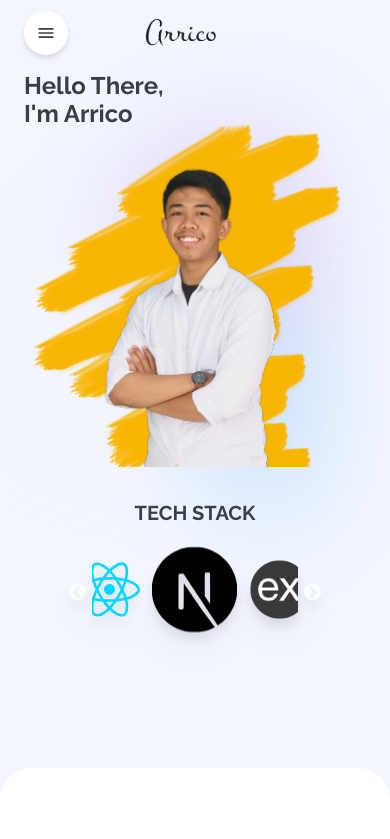
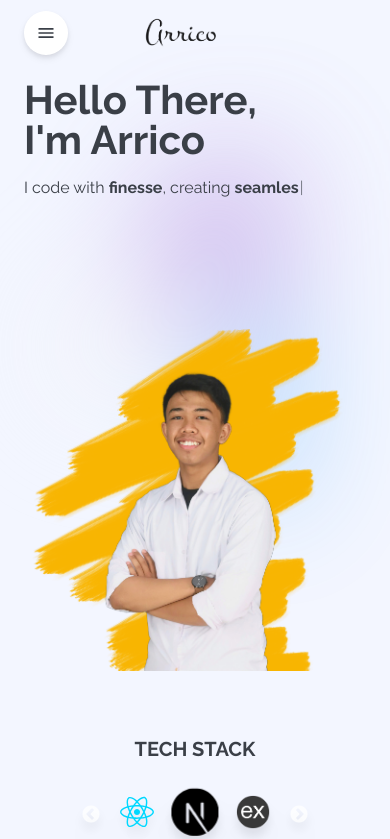
Before and after one commit to arricodyanto/personal-web, a React (Vite) app: page / in a window 390 px wide. Shown: the top 839 px of the page. Built offline with nearby package versions, Linux system fonts and the light colour scheme.

Commit message:
Update the Hero section

```diff
--- a/src/common/components/organism/HeroSection.tsx
+++ b/src/common/components/organism/HeroSection.tsx
@@ -10,12 +10,15 @@ export default function HeroSection() {
 			component={'section'}
 			id='hero'
 			className='relative'>
-			<Stack className='absolute xs:top-[5rem] md:top-[8rem]'>
+			<Stack className='md:absolute xs:mt-[5rem] md:top-[8rem]'>
 				<Typography
 					variant='subtitle1'
-					className='font-bold xs:text-[1.5rem] md:text-[2rem] lg:text-[4rem] xs:leading-7 md:leading-[2rem] lg:leading-[4rem] text-text-primary xs:w-[180px] md:w-[240px] lg:w-[400px]'>
+					className='font-bold xs:text-[2.5rem] md:text-[2rem] lg:text-[4rem] xs:leading-10 md:leading-[2rem] lg:leading-[4rem] text-text-primary xs:w-3/4 md:w-[240px] lg:w-[400px]'>
 					Hello There, I'm Arrico
 				</Typography>
+				<Box className='mt-4 h-[30px]'>
+					<TypingAnimation text="I code with <b>finesse</b>, creating <b>seamless</b> user experiences, and I'm deeply in <b>love</b> with my <b>Front End World</b>." />
+				</Box>
 			</Stack>
 			<Grid
 				container
@@ -60,12 +63,12 @@ export default function HeroSection() {
 					xs={12}
 					md={3}
 					lg={2}
-					className='xs:pt-[2rem] md:mt-[8rem]'>
+					className='xs:pt-[4rem] md:mt-[8rem]'>
 					<Stack className='relative h-full'>
 						<Box className='leading-6 font-medium text-right xs:hidden md:block'>
 							<TypingAnimation text="I code with <b>finesse</b>, creating <b>seamless</b> user experiences, and I'm deeply in <b>love</b> with my <b>Front End World</b>." />
 						</Box>
-						<Stack className='xs:w-[60%] md:w-full md:absolute md:bottom-[4rem] lg:bottom-[8rem] mx-auto'>
+						<Stack className='xs:w-[52%] md:w-full md:absolute md:bottom-[4rem] lg:bottom-[8rem] mx-auto'>
 							<TechStack />
 						</Stack>
 					</Stack>
```
